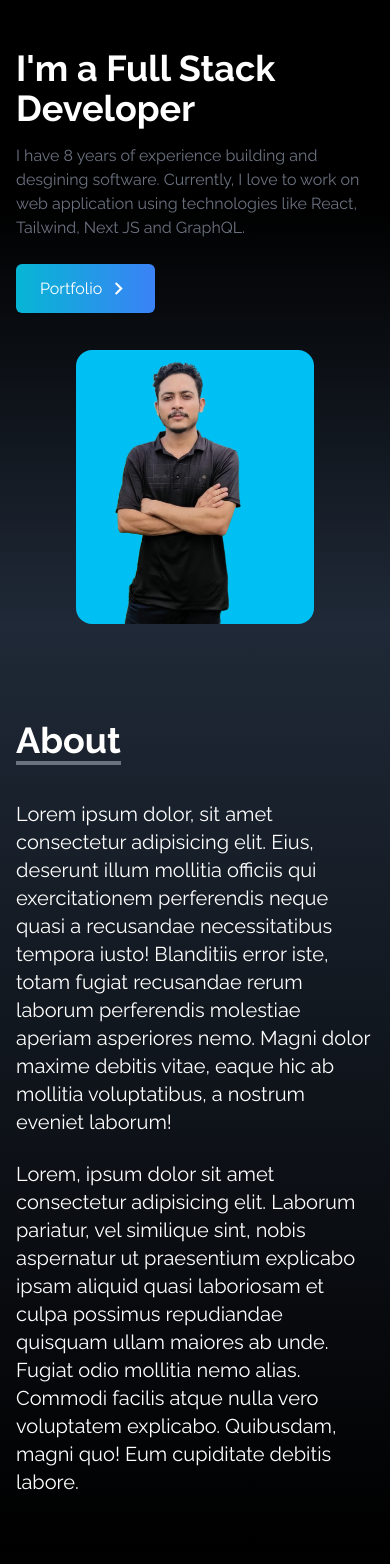
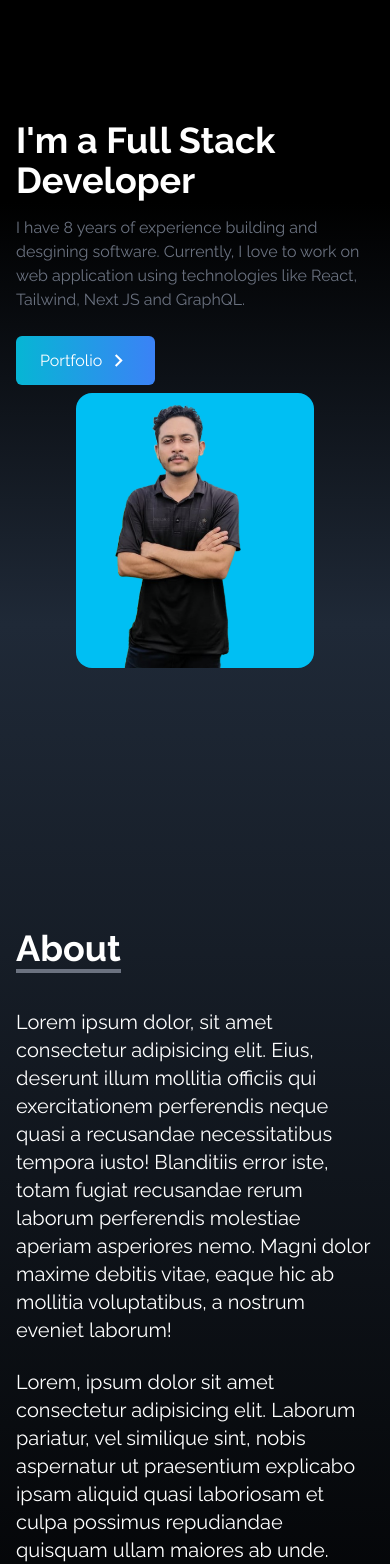
Before and after one commit to antim001/portfolio, a React (Vite) app: page / in a window 390 px wide. Shown: the part 220-1784 px from the top of the page. Built offline with nearby package versions, Linux system fonts and the light colour scheme.

Commit message:
responsive checked

```diff
--- a/src/components/About.jsx
+++ b/src/components/About.jsx
@@ -4,10 +4,10 @@ const About = () => {
   return (
     <div
       name="about"
-      className="w-full min-h-screen bg-gradient-to-b from-gray-800 to-black text-white"
+      className="w-full h-full bg-gradient-to-b from-gray-800 to-black text-white"
     >
       <div className="max-w-screen-lg p-4 mx-auto flex flex-col justify-center">
-        <div className="sm:mt-64 pb-8 mt-20 md:mt-0"> {/* Adjusted margin-top value */}
+        <div className="mt-72 sm:mt-96 pb-8  md:mt-0"> {/* Adjusted margin-top value */}
           <p className=" text-4xl font-bold inline border-b-4 border-gray-500">
             About
           </p>
--- a/src/components/Contact.jsx
+++ b/src/components/Contact.jsx
@@ -4,10 +4,10 @@ const Contact = () => {
   return (
     <div
       name="contact"
-      className="w-full h-full bg-gradient-to-b from-black to-gray-800 p-4 text-white"
+      className="w-full h-full bg-gradient-to-b from-black to-gray-800 p-4 text-white "
     >
       <div className="flex flex-col p-4 justify-center max-w-screen-lg mx-auto h-full">
-        <div className="mt-40 pb-8">
+        <div className="mt-96 md:mt-0">
           <p className="text-4xl font-bold inline border-b-4 border-gray-500">
             Contact
           </p>
--- a/src/components/Home.jsx
+++ b/src/components/Home.jsx
@@ -10,7 +10,7 @@ const Home = () => {
       className=" h-screen w-full bg-gradient-to-b from-black via-black to-gray-800"
     >
       <div className=" max-w-screen-lg mx-auto flex flex-col items-center justify-center h-full px-4 md:flex-row">
-        <div className=" mt-60 flex flex-col justify-center h-full">
+        <div className=" mt-96 flex flex-col justify-center h-full">
           <h2 className="text-4xl sm:text-7xl font-bold text-white">
             I'm a Full Stack Developer
           </h2>
--- a/src/components/Skills.jsx
+++ b/src/components/Skills.jsx
@@ -1,4 +1,4 @@
-
+import React from "react";
 
 import html from "../assets/html.png";
 import css from "../assets/css.png";
@@ -67,7 +67,7 @@ const Skills = () => {
       className="bg-gradient-to-b from-gray-800 to-black w-full h-screen"
     >
       <div className="max-w-screen-lg mx-auto p-4 flex flex-col justify-center w-full h-full text-white">
-        <div className='mt-48'>
+        <div className='mt-96 pt-4 md:mt-0'>
           <p className="text-4xl font-bold border-b-4 border-gray-500 p-2 inline">
            Skills
           </p>
```
